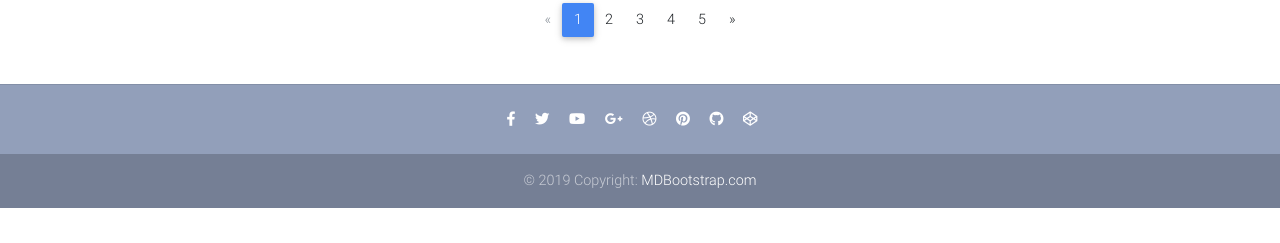
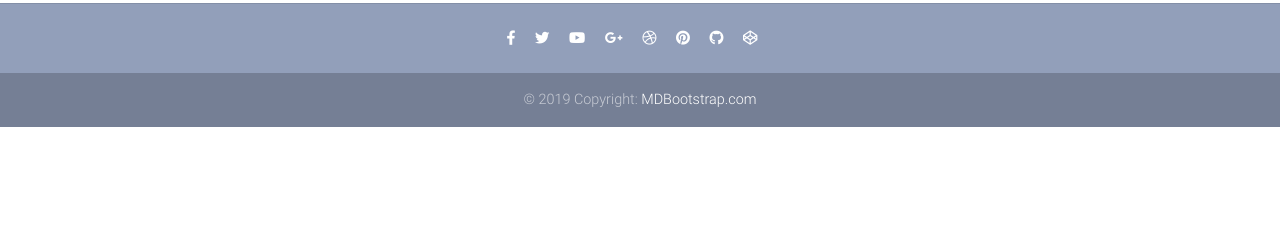
Before and after one commit to amin72/ecommerce_django, a Django app: page / in a window 1280 px wide. Shown: the part 557-800 px from the top of the page. Run offline with Django 3.2, Linux system fonts and the light colour scheme; tables that the repository leaves empty hold one stand-in row (values such as "Sample post"); some libraries are stand-ins or nearby versions.

Commit message:
add pagination to ItemListView and home.html

```diff
--- a/core/views.py
+++ b/core/views.py
@@ -8,6 +8,7 @@ from .models import Order, OrderItem, Item
 class ItemListView(ListView):
     model = Item
     template_name = 'home.html'
+    paginate_by = 20
 
 
 
--- a/templates/home.html
+++ b/templates/home.html
@@ -71,6 +71,8 @@
     </section>
     <!--Section: Products v.3-->
 
-    {% include "pagination.html" %}
+    {% if is_paginated %}
+        {% include "pagination.html" with page_obj=page_obj %}
+    {% endif %}
 
 {% endblock %}
--- a/templates/pagination.html
+++ b/templates/pagination.html
@@ -1,39 +1,37 @@
-<!--Pagination-->
 <nav class="d-flex justify-content-center wow fadeIn">
     <ul class="pagination pg-blue">
 
         <!--Arrow left-->
-        <li class="page-item disabled">
-            <a class="page-link" href="#" aria-label="Previous">
+        {% if page_obj.has_previous %}
+            <li class="page-item">
+                <a class="page-link" href="?page={{ page_obj.previous_page_number }}" aria-label="Previous">
                     <span aria-hidden="true">&laquo;</span>
                     <span class="sr-only">Previous</span>
                 </a>
             </li>
+        {% endif %}
 
+        {% for num in page_obj.paginator.page_range %}
+            {% if page_obj.number == num %}
                 <li class="page-item active">
-            <a class="page-link" href="#">1
+                    <a class="page-link" href="?page={{ num }}">{{ num }}
                         <span class="sr-only">(current)</span>
                     </a>
                 </li>
+            {% elif num > page_obj.number|add:'-3' and num < page_obj.number|add:'6' %}
                 <li class="page-item">
-            <a class="page-link" href="#">2</a>
+                    <a class="page-link" href="?page={{ num }}">{{ num }}</a>
                 </li>
+            {% endif %}
+        {% endfor %}
+
+        {% if page_obj.has_next %}
             <li class="page-item">
-            <a class="page-link" href="#">3</a>
-        </li>
-        <li class="page-item">
-            <a class="page-link" href="#">4</a>
-        </li>
-        <li class="page-item">
-            <a class="page-link" href="#">5</a>
-        </li>
-
-        <li class="page-item">
-            <a class="page-link" href="#" aria-label="Next">
+                <a class="page-link" href="?page={{ page_obj.next_page_number }}" aria-label="Next">
                     <span aria-hidden="true">&raquo;</span>
                     <span class="sr-only">Next</span>
                 </a>
             </li>
+        {% endif %}
     </ul>
 </nav>
-<!--Pagination-->
```
Lines whose indentation alone changed are shown as unchanged.
